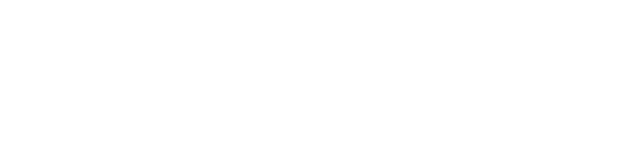
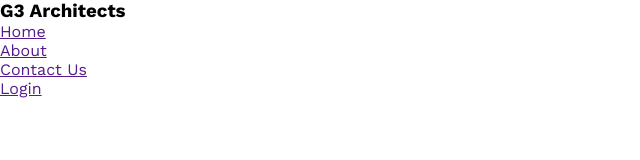
Before and after one commit to Shakil633/g3-architects-website, a plain HTML site: page index.html in a window 1280 px wide. Shown: the whole page, without its empty margins (0-640 px from the left). Drawn offline with nearby package versions, Linux system fonts and the light colour scheme.

Commit message:
setup google font work sans

```diff
--- a/index.html
+++ b/index.html
@@ -3,11 +3,27 @@
 <head>
     <meta charset="UTF-8">
     <meta name="viewport" content="width=device-width, initial-scale=1.0">
-    <title>Architects Website</title>
+    <title>G3 Architects Website</title>
     <link rel="stylesheet" href="style.css">
+
+    <!-- work sens front from google -->
+    <link rel="preconnect" href="https://fonts.googleapis.com">
+<link rel="preconnect" href="https://fonts.gstatic.com" crossorigin>
+<link href="https://fonts.googleapis.com/css2?family=Open+Sans:wght@400;500;600;700;800&family=Work+Sans:wght@400;500;600;700;800&display=swap" rel="stylesheet">
+
 </head>
 <body>
-    <header></header>
+    <header>
+        <nav>
+            <h3>G3 Architects</h3>
+            <ul>
+                <li><a href="">Home</a></li>
+                <li><a href="">About</a></li>
+                <li><a href="">Contact Us</a></li>
+                <li><a href="">Login</a></li>
+            </ul>
+        </nav>
+    </header>
     <main></main>
     <footer></footer>
 </body>
--- a/style.css
+++ b/style.css
@@ -1,4 +1,6 @@
-*{
-    padding: 0;
-    margin: 0;
+* {
+  padding: 0;
+  margin: 0;
+  font-family: "Open Sans", sans-serif;
+  font-family: "Work Sans", sans-serif;
 }
```
